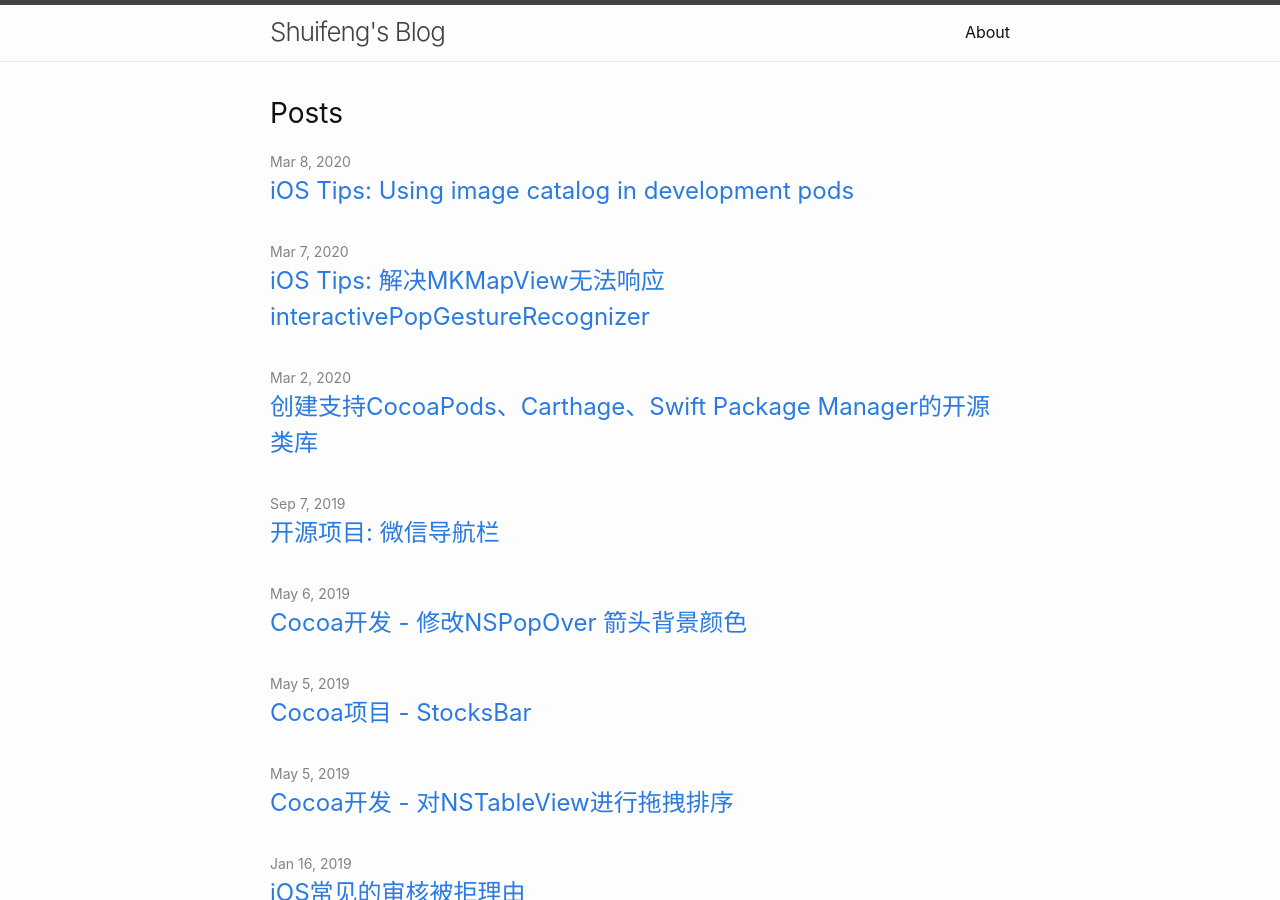
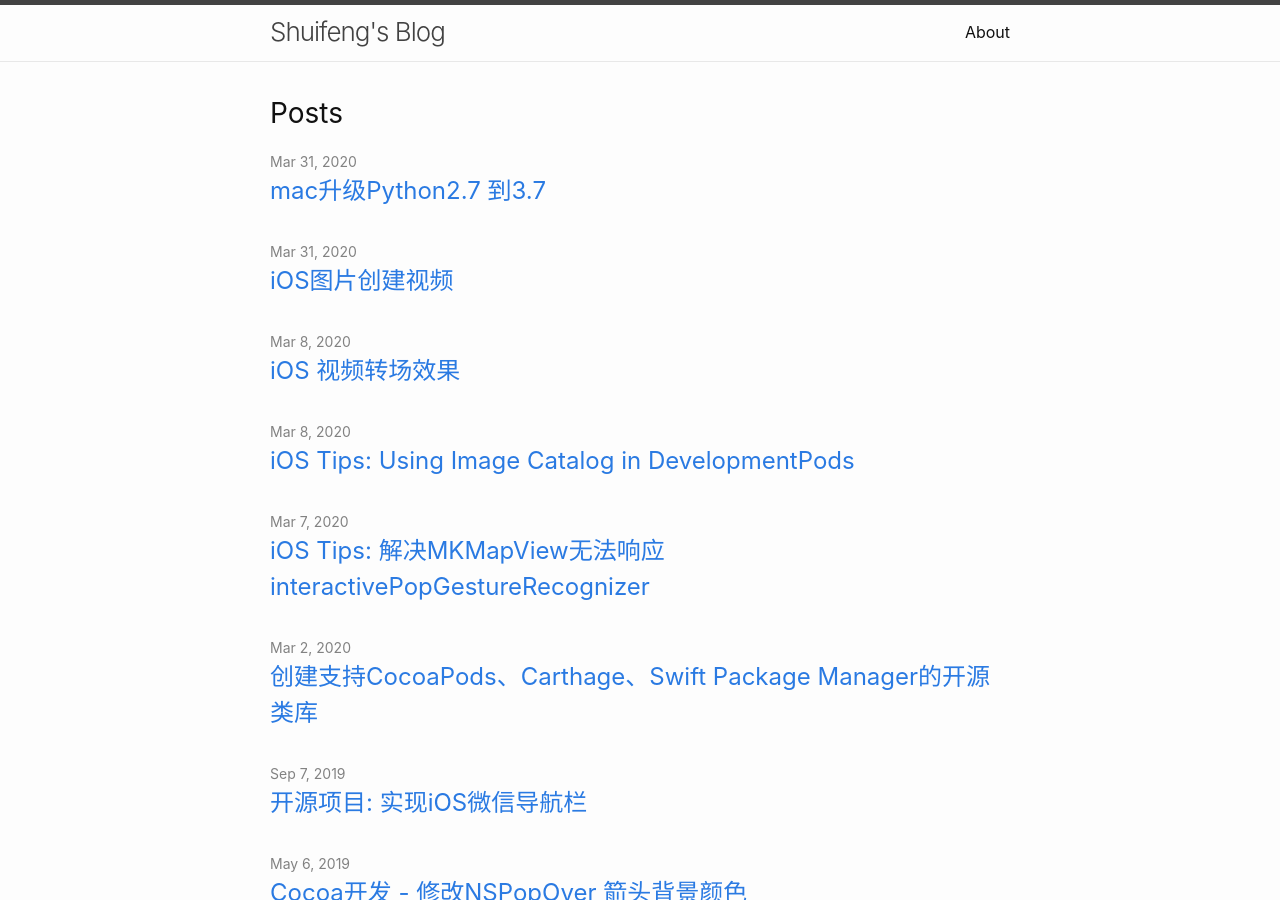
Before and after one commit to alexiscn/alexiscn.github.io, a Jekyll site: the page built from index.md, in a window 1280 px wide and 900 px high. Built offline with Jekyll 4.4.1, drawn with Linux system fonts in a browser that asks for light colours; some of the changed lines change nothing that is shown.

Commit message:
Add post

````diff
--- a/_posts/2019-09-07-ios_wechat_navigationbar.markdown
+++ b/_posts/2019-09-07-ios_wechat_navigationbar.markdown
@@ -1,18 +1,18 @@
 ---
 layout: post
-title:  "开源项目: 微信导航栏"
+title:  "开源项目: 实现iOS微信导航栏"
 date:   2019-09-07 11:33:10 +0800
 tag: WeChat
 ---
 
-iOS项目开发中，难免被iOS导航栏折，比较折腾的地方在:
+iOS项目开发中，难免被iOS导航栏折腾，比较折腾的地方在:
 
 - 自定义返回图标、隐藏返回按钮的文字
 - 纯色导航栏与系统导航栏的平滑切换（比如微信的收付款页面）
 - 系统导航栏与隐藏导航栏的平滑切换（比如微信朋友圈）
 - 一些特立独行的PM或UI想要扩大导航栏的高度，比如50pt（系统默认是 44pt）
 - 全屏返回手势
-- ...
+- 等等...
 
 > 而且产品经常会飘来一句话：“咦，微信的导航栏怎么这么平滑”
 
--- a/_posts/2020-03-08-using-images-in-development-pods.markdown
+++ b/_posts/2020-03-08-using-images-in-development-pods.markdown
@@ -1,6 +1,6 @@
 ---
 layout: post
-title:  "iOS Tips: Using image catalog in development pods"
+title:  "iOS Tips: Using Image Catalog in DevelopmentPods"
 date:   2020-03-08 19:02:10 +0800
 tag: tips
 ---
--- /dev/null
+++ b/_posts/2020-03-24-ios-merge-videos-with-transitions.md
@@ -0,0 +1,133 @@
+---
+layout: post
+title:  "iOS 视频转场效果"
+date:   2020-03-08 19:02:10 +0800
+tag: AVFoundation
+---
+
+![](/assets/images/2020/video-transitions.gif)
+
+## 需求分析
+
+我们来简单分析一下合并视频添加转场效果的需求，用输入和输出来分解。
+
+> 输入值
+
+- 一组视频，在AVFoundation中可以用 AVAsset 表示一个视频
+- 指定的一个转场效果
+- 转场的时间长度，即用于转场的时间长度，一般在第一段视频的结尾和第二段视频的开头。
+
+> 输出结果
+
+- 这些视频合并为一个视频，并在衔接处有转场动画
+- 如果有错误，抛出错误信息
+
+用伪代码表示，即希望提供一个这样的类，暴露出来一个合并视频的方法。
+
+```swift
+class TransitionManager {
+
+    func merge(videos: [AVAsset],
+               with effect: TransitionEffect,
+               transitionDuration: CMTimeRange,
+               completion: @escaping (VideoResult) -> Void) {
+        // do work
+    }
+}
+```
+
+
+在了解如何合并之前，我们先来熟悉一下常用的几个数据结构
+
+## CMTime
+
+`CMTime`是一个表示时间值（比如时间戳或者时长）的结构体，定义如下：
+
+
+```swift
+public struct CMTime {
+
+    public var value: CMTimeValue
+
+    public var timescale: CMTimeScale
+
+    public var flags: CMTimeFlags
+
+    public var epoch: CMTimeEpoch
+
+}
+```
+
+`timescale` 。比如`timescale`为4，则每个单元表示1/4秒，如果`timescale`为10，则每个单元表示0.1秒。
+
+记住以下的公式就能很好的理解 CMTime
+
+```swift
+second = value / timescale
+```
+
+### 常用的操作
+
+
+## CMTimeRange
+
+`CMTimeRange`用来表示一个时间区间，他有两个属性，开始时间`start`，时间长度`duration`。
+
+
+## 开始合成
+
+苹果在 iOS7 中增加了视频合成处理的功能 `AVVideoCompositing`
+
+```swift
+public protocol AVVideoCompositing : NSObjectProtocol {
+
+    var sourcePixelBufferAttributes: [String : Any]? { get }
+
+    var requiredPixelBufferAttributesForRenderContext: [String : Any] { get }
+
+    func renderContextChanged(_ newRenderContext: AVVideoCompositionRenderContext)
+
+    func startRequest(_ asyncVideoCompositionRequest: AVAsynchronousVideoCompositionRequest)
+}
+```
+
+#### 合成的步骤
+
+- 创建 AVMutableComposition
+- 往 AVMutableComposition 添加 videoTrack 和 audioTrack
+- xxxx
+
+
+
+
+
+#### 简单的视频拼接
+
+
+
+
+## 视频导出
+
+`AVAssetExportSession`
+
+
+开源地址：[MTTransitions](https://github.com/alexiscn/MTTransitions)
+
+
+## 遇到的问题
+
+
+1. 转场效果可以播放但导出失败
+
+```swift
+Error Domain=AVFoundationErrorDomain Code=-11838 "Operation Stopped" UserInfo={NSLocalizedFailureReason=The operation is not supported for this media., NSLocalizedDescription=Operation Stopped, NSUnderlyingError=0x2808acde0 {Error Domain=NSOSStatusErrorDomain Code=-16976 "(null)"}}
+```
+
+导致错误的原因是，进行合并的视频没有音频文件，但用来导出的 AVMutableComposition 却添加了 音频文件的 Track.
+
+
+参考链接
+
+* [CMTime](https://developer.apple.com/documentation/coremedia/cmtime-u58)
+* [CMTimeRange]()
+* [AVCustomEdit](https://developer.apple.com/library/archive/samplecode/AVCustomEdit/Introduction/Intro.html#//apple_ref/doc/uid/DTS40013411-Intro-DontLinkElementID_2)
--- /dev/null
+++ b/_posts/2020-03-31-create-video-from-images.md
@@ -0,0 +1,29 @@
+---
+layout: post
+title:  "iOS图片创建视频"
+date:   2020-03-31 10:02:10 +0800
+tag: AVFoundation
+---
+
+大学毕业的时候，做过班级的相册，就是把班上所有的人
+
+
+## AVAssetWriter
+
+
+## AVAssetWriterInput
+
+
+## 内存暴涨
+
+在给[MTTransitions](https://github.com/alexiscn/MTTransitions) 中的每个转场效果生成预览视频的时候，由于不经意的bug（手动狗头），发现`MTMovieMaker`会遇到内存疯涨的情况。先说一下这个bug：
+
+我把转场过程中的所有图片都存下来，可能有120张左右。然后对这120张图片去创建视频。按照上面的写写法，总共有119次外层循环（即对每两张照片进行转场），对
+
+实际上只需要传入两张照片即可，对这两张照片进行转场计算。不过正是由于这个bug发现了潜在的问题
+
+```swift
+autoreleasepool {
+    // 大量内存操作
+}
+```
--- /dev/null
+++ b/_posts/2020-03-31-upgrade-python2.7-to-python3.7.md
@@ -0,0 +1,35 @@
+---
+layout: post
+title:  "mac升级Python2.7 到3.7"
+date:   2020-03-31 19:02:10 +0800
+tag: Python
+---
+
+首先去[Python官网](https://www.python.org/downloads/)下载最新的Python安装包。
+
+安装完成需要添加环境变量，编辑 `~/.bash_profile`
+
+```bash
+# Setting PATH for Python 3.7
+ # The original version is saved in .bash_profile.pysave
+ export PATH="/Library/Frameworks/Python.framework/Versions/3.7/bin:${PATH}"
+ alias python="/Library/Frameworks/Python.framework/Versions/3.7/bin/python3.7" # 新增
+ export PATH
+```
+
+编辑完成后，需要用`source ~/.bash_profile`使其生效。但是我发现重启Terminal后，刚刚配置的Python3.7并没有生效，Python还是之前的Python2.7。搜了一下发现，原来我的macOS已经用zsh，需要在 `~/.zshrc`文件的末尾添加如下的代码：
+
+```bash
+source ~/.bash_profile
+```
+
+Python 3.7中自带了pip， 但是名字是pip3，我们可以在`.bash_profile`中设置别名为pip，这样就可以像Python2.7中用pip一样使用了。
+
+```bash
+# Setting PATH for Python 3.7
+ # The original version is saved in .bash_profile.pysave
+ export PATH="/Library/Frameworks/Python.framework/Versions/3.7/bin:${PATH}"
+ alias python="/Library/Frameworks/Python.framework/Versions/3.7/bin/python3.7" # 新增
+ alias pip="/Library/Frameworks/Python.framework/Versions/3.7/bin/pip3.7" # 新增
+ 13 export PATH
+```
````
Also changed, not shown: assets/images/2020/video-transitions.gif (added).
